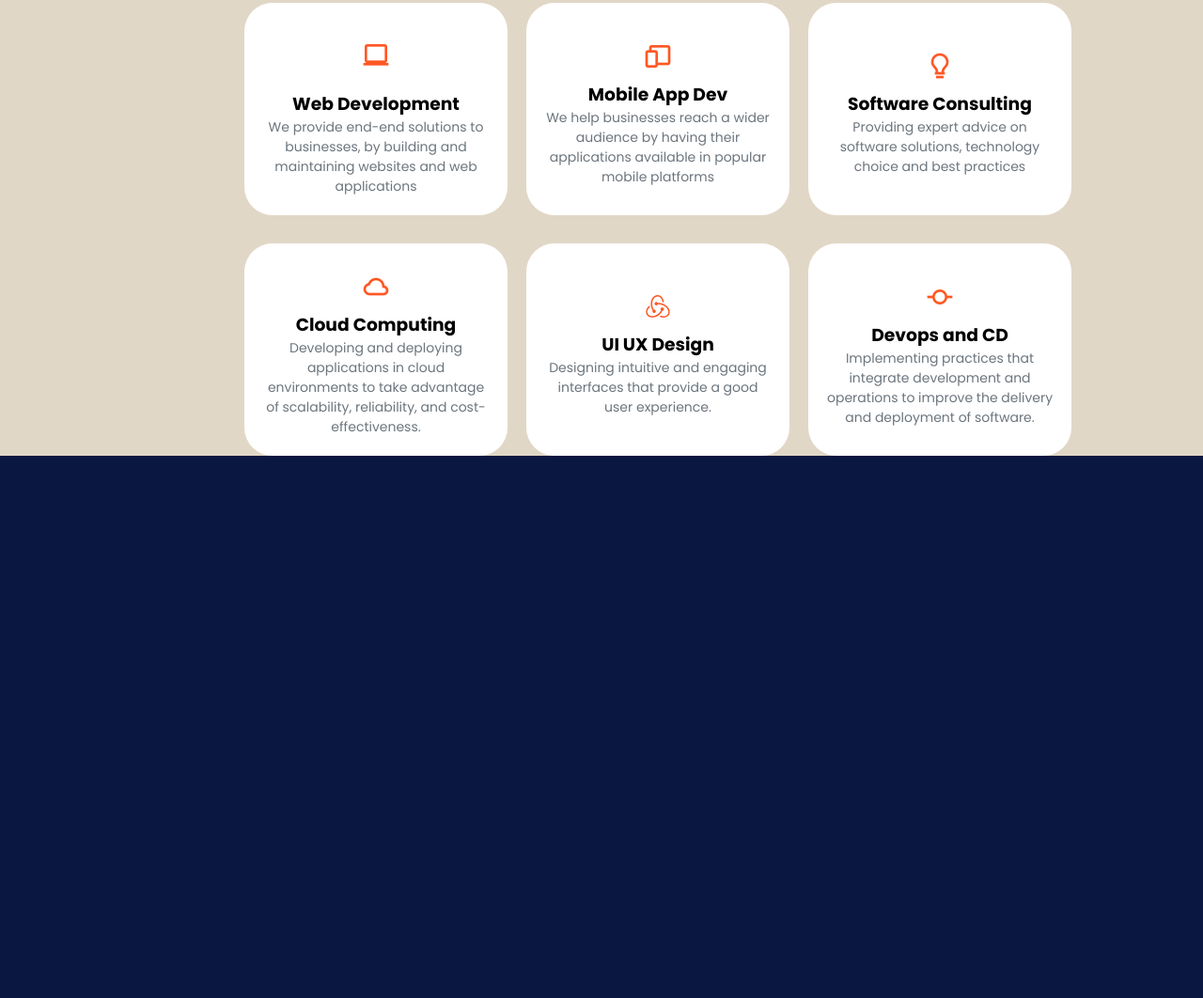
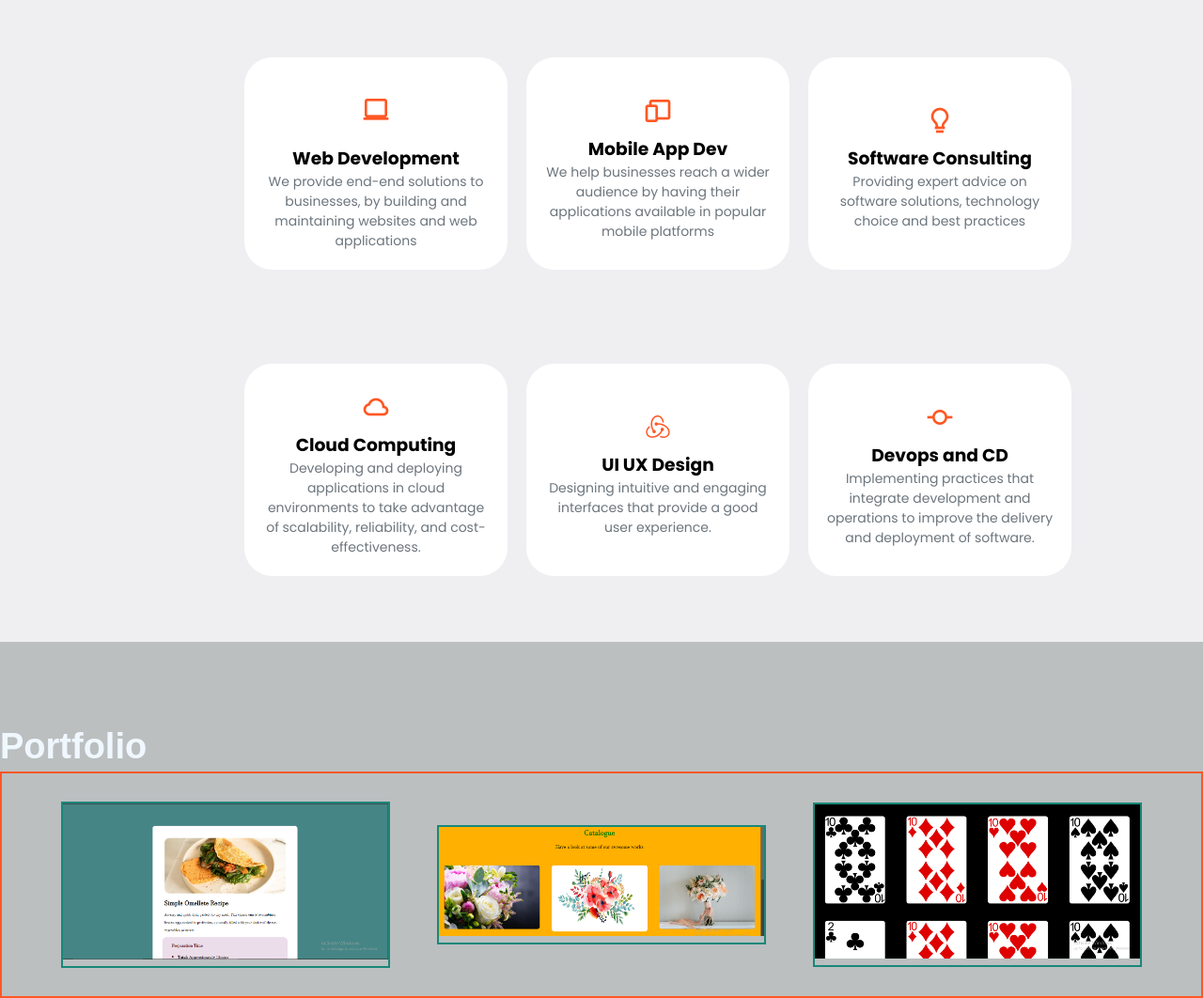
Before and after one commit to Dev-Ebereedeh/Dev-Ebereedeh-First-Portfolio-Website, a plain HTML site: page index.html in a window 1280 px wide. Shown: the part 955-2017 px from the top of the page at 94% size. Before the commit the page ends 1440 px from the top, so only its background shows below. Drawn offline with nearby package versions, Linux system fonts and the light colour scheme.

Commit message:
portfolio updated

```diff
--- a/index.html
+++ b/index.html
@@ -18,13 +18,12 @@
             <div>
                 <nav id="navlink">
                     <a href="#" id="active">Home</a>
-                    <a href="">About</a>
+                    <a href="#">About</a>
                     <a href="services.html">Services</a>
-                    <a href="#">Portfolio</a>
                     <a href="#">Contact</a>
                 </nav>
             </div>
-            <br>
+
 
     </header>
 
@@ -107,6 +106,24 @@
             </div>
         </section>
 
+        <section class="myportfolio">
+                <h2>Portfolio</h2>
+
+            <div class="imgctntwo">
+                <div id="imagep">
+                    <img src="./OMELLETTE IMAGE.png" alt="">
+                </div>
+                <div id="imagep">
+                    <img src="./FLOWER IMAGE.png" alt="">
+                </div>
+                <div id="imagep">
+                    <img src="./deck IMAGE.png" alt="">
+                </div>
+            </div>
+
+
+    </section>
+
     </section>
 
 </body>
--- a/style.css
+++ b/style.css
@@ -15,25 +15,23 @@ body{
 
 
 }
-/* header{
+header{
     position: sticky;
     top: 0;
-    border: 2px solid; color: #6c757d;
+    /* border: 2px solid; color: #6c757d; */
     z-index: 10;
-
-} */
-header{
-    /* background-color: #cdc2a5; */
     display: flex;
+    flex-direction: row;
+    align-items: center;
     justify-content: space-between;
-    position: sticky;
-    top: 0;
-    z-index: 10;
-    border: 1px solid green;
-
-
+    padding-inline-end: 50px;
+    padding-block: 30px;
 
 }
+.navbar{
+    /* background-color: #cdc2a5; */
+    }
+
 .logo{
     font-size: 25px;
     color: aliceblue;
@@ -48,7 +46,8 @@ header{
     color: aliceblue;
     text-decoration: none;
     font-weight: 500;
-    margin-left: 30px;
+    margin-left: 20px;
+
 
 
 
@@ -198,7 +197,7 @@ sform: rotate(270deg); */
 /* CSS STYLESHEET FOR PORTFOLIO PAGE */
 
 .service{
-    background-color: #E1D7C6;
+    background-color: #efeff2;
     width: 100%vw;
     color: #1e2a5e; */
     display: flex;
@@ -269,6 +268,7 @@ sform: rotate(270deg); */
     background: #fff;
     margin: 50px, 4px;
     box-shadow: 0px, 15px, 30px rgba(0, 0, 0, 0.1px);
+    margin-bottom: 70px;
 }
 
 .content-box p{
@@ -292,16 +292,46 @@ sform: rotate(270deg); */
     font-weight: 700;
     cursor: pointer;
     color: #6c757d;
-
-
- }
-
-
+}
 
 .card h3{
     color: #000000;
     text-align: center;
 }
-.card p{
+
+/* Portfolio  Section */
+
+.myportfolio {
+    width: 100vw;
+    background-color: #bbbfc0;
+}
+
+.myportfolio h2 {
+    font-size: 38px;
+    padding-top: 90px;
+    padding-bottom: 5px;
+    font-family: Arial, Helvetica, sans-serif;
+}
+
+.imgctntwo {
+    display: flex;
+    border: 2px solid #ff5724;
+    justify-content: center;
+    align-items: center;
+    padding-block: 30px;
+    gap: 50px;
 
 }
+
+
+#imagep img{
+    width: 100%;
+    height: 100%;
+}
+#imagep {
+    width: 350px;
+    border: 2px solid; color: #188879;
+
+
+
+}
```
Also changed, not shown: portfolio.html (deleted, +0 -33 lines), services.html (+0 -1 lines), FLOWER IMAGE.png (added), OMELLETTE IMAGE.png (added), deck IMAGE.png (added), result.png (added), 1 other file.
